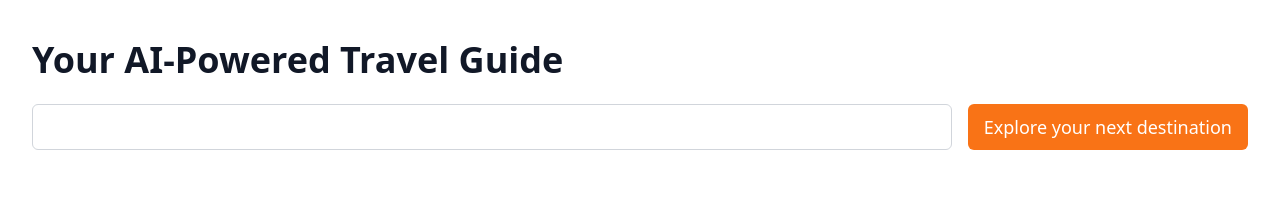
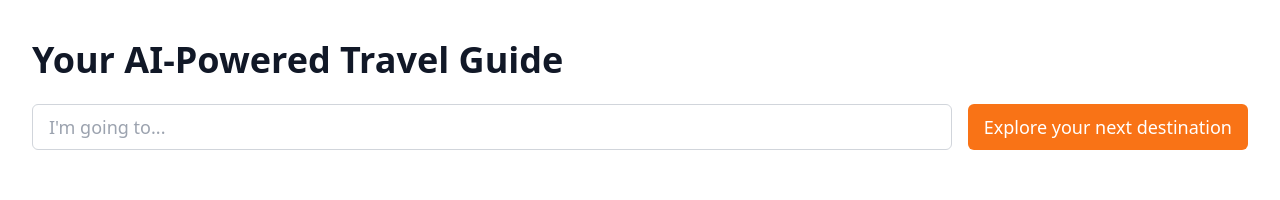
Before and after one commit to taraschuiko/ai-travel-guide, a React (Vite) app: page / in a window 1280 px wide. Shown: the top 200 px of the page. Built offline with nearby package versions, Linux system fonts and the light colour scheme.

Commit message:
Added placeholder

```diff
--- a/src/components/Header.jsx
+++ b/src/components/Header.jsx
@@ -10,6 +10,7 @@ const Header = ({ place, setPlace, handleSearch }) => (
     <div className="flex">
       <input
         type="text"
+        placeholder="I'm going to..."
         value={place}
         onChange={(e) => setPlace(e.target.value)}
         onKeyDown={(e) => {
```
